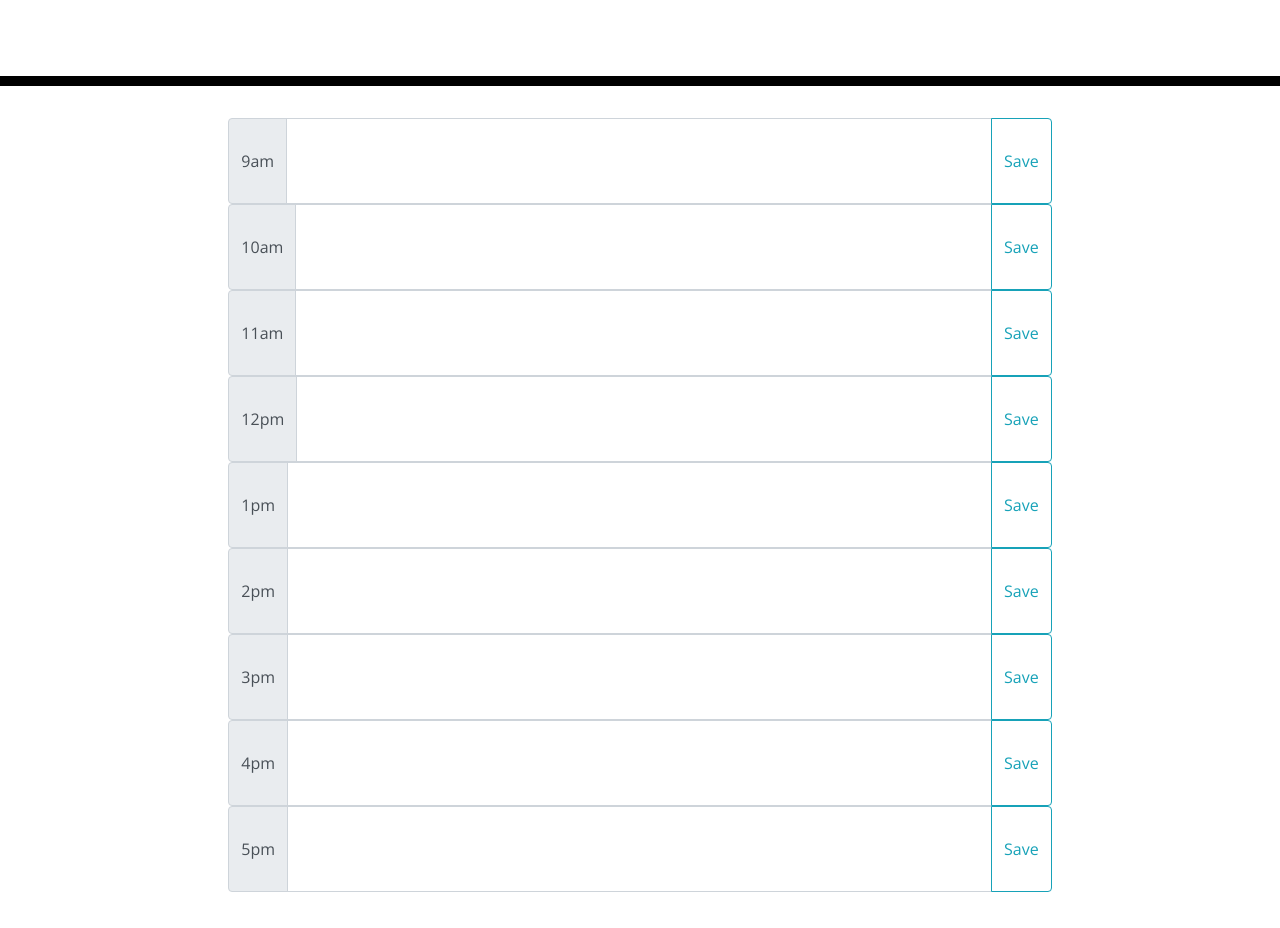
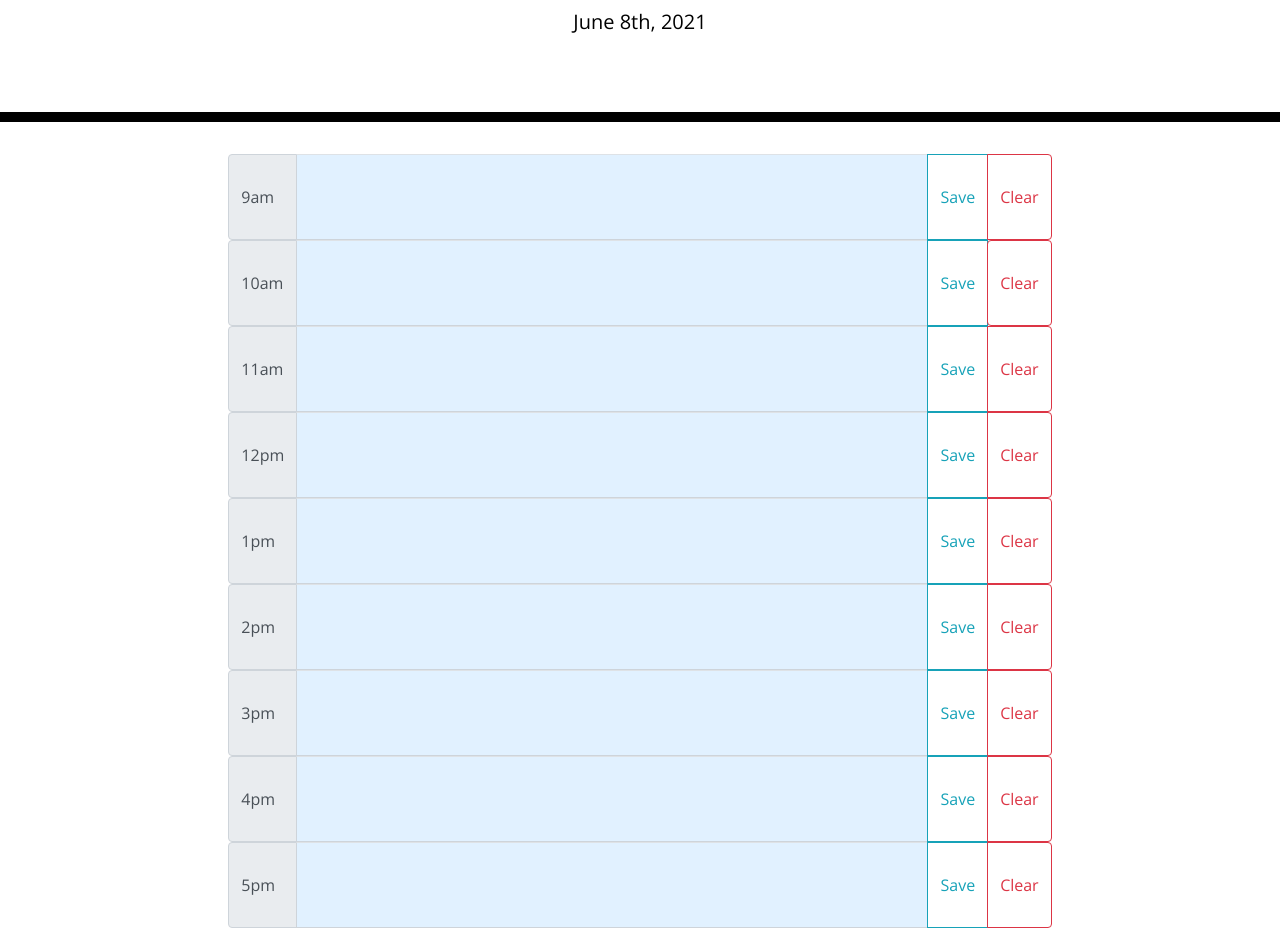
Before and after one commit to radams017/day-planner, a plain HTML site: page index.html in a window 1280 px wide. Shown: the part 182-1110 px from the top of the page. Before the commit the page ends 1074 px from the top, so only its background shows below. Drawn offline with nearby package versions, Linux system fonts and the light colour scheme; files that its build step writes are made by us from their sources.

Commit message:
added moment conditional formatting and additional clear button

```diff
--- a/assets/script.js
+++ b/assets/script.js
@@ -6,6 +6,23 @@ $('#currentDay').text(currentDate);
 var biggest = Math.max.apply(Math, $('.input-group-text').map(function(){ return $(this).width(); }).get());
 $('.input-group-text').width(biggest);
 
-$(function timeColor() {
-    $('.content')
-})
+// format color based on what time it is
+var currentTime = moment().format('HH');
+
+$(document).ready(function(){
+    var idArr = [];
+        $(".content").each(function(){
+            idArr.push($(this).attr("id"));
+        });
+        for (var i = 0; i < idArr.length; i++) {
+            if (currentTime > idArr[i]){
+                $('.content').css("background-color", "#d3d3d3");
+            } if (currentTime == idArr[i]) {
+                $('.content').css("background-color", "#d2f8d2");
+            } if (currentTime < idArr[i]) {
+                $('.content').css("background-color", "#e1f1ff");
+            }
+        };
+});
+
+// save input to localStorage
--- a/index.html
+++ b/index.html
@@ -9,7 +9,7 @@
   <link rel="stylesheet" href="https://use.fontawesome.com/releases/v5.8.1/css/all.css"
     integrity="sha384-50oBUHEmvpQ+1lW4y57PTFmhCaXp0ML5d60M1M7uH2+nqUivzIebhndOJK28anvf" crossorigin="anonymous" />
   <link href="https://fonts.googleapis.com/css?family=Open+Sans&display=swap" rel="stylesheet" />
-  <link rel="stylesheet" href="style.css" />
+  <link rel="stylesheet" href="./assets/style.css" />
   <title>Work Day Scheduler</title>
 </head>
 
@@ -21,15 +21,18 @@
   </header>
   <div class="container col-lg-8 center-block">
     <!-- Timeblocks go here -->
-    <div class="input-group">
+    <div class="input-group" id="main">
 
       <div class="input-group">
         <div class="input-group-prepend">
           <span class="input-group-text" id="basic-addon2">9am</span>
         </div>
-        <textarea class="form-control w-75 content" id="hour-9" rows="3"></textarea>
+        <textarea class="border-top form-control w-75 content" id="9" rows="3"></textarea>
         <div class=input-group-append>
           <button class="btn btn-outline-info save" type="button">Save</button>
+        </div>
+        <div class=input-group-append>
+          <button class="btn btn-outline-danger clear" type="button">Clear</button>
         </div>
       </div>
 
@@ -37,9 +40,12 @@
         <div class="input-group-prepend">
           <span class="input-group-text" id="basic-addon2">10am</span>
         </div>
-        <textarea class="form-control w-75 content" id="hour-10" rows="3"></textarea>
+        <textarea class="border-top form-control w-75 content" id="10" rows="3"></textarea>
         <div class=input-group-append>
           <button class="btn btn-outline-info save" type="button">Save</button>
+          <div class=input-group-append>
+            <button class="btn btn-outline-danger clear" type="button">Clear</button>
+          </div>
         </div>
       </div>
 
@@ -47,9 +53,12 @@
         <div class="input-group-prepend">
           <span class="input-group-text" id="basic-addon2">11am</span>
         </div>
-        <textarea class="form-control w-75 content" id="hour-11" rows="3"></textarea>
+        <textarea class="border-top form-control w-75 content" id="11" rows="3"></textarea>
         <div class=input-group-append>
           <button class="btn btn-outline-info save" type="button">Save</button>
+        </div>
+        <div class=input-group-append>
+          <button class="btn btn-outline-danger clear" type="button">Clear</button>
         </div>
       </div>
 
@@ -57,9 +66,12 @@
         <div class="input-group-prepend">
           <span class="input-group-text" id="basic-addon2">12pm</span>
         </div>
-        <textarea class="form-control w-75 content" id="hour-12" rows="3"></textarea>
+        <textarea class="border-top form-control w-75 content" id="12" rows="3"></textarea>
         <div class=input-group-append>
           <button class="btn btn-outline-info save" type="button">Save</button>
+        </div>
+        <div class=input-group-append>
+          <button class="btn btn-outline-danger clear" type="button">Clear</button>
         </div>
       </div>
 
@@ -67,9 +79,12 @@
         <div class="input-group-prepend">
           <span class="input-group-text" id="basic-addon2">1pm</span>
         </div>
-        <textarea class="form-control w-75 content" id="hour-13" rows="3"></textarea>
+        <textarea class="border-top form-control w-75 content" id="13" rows="3"></textarea>
         <div class=input-group-append>
           <button class="btn btn-outline-info save" type="button">Save</button>
+        </div>
+        <div class=input-group-append>
+          <button class="btn btn-outline-danger clear" type="button">Clear</button>
         </div>
       </div>
 
@@ -77,9 +92,12 @@
         <div class="input-group-prepend">
           <span class="input-group-text" id="basic-addon2">2pm</span>
         </div>
-        <textarea class="form-control w-75 content" id="hour-9" rows="3"></textarea>
+        <textarea class="border-top form-control w-75 content" id="14" rows="3"></textarea>
         <div class=input-group-append>
           <button class="btn btn-outline-info save" type="button">Save</button>
+        </div>
+        <div class=input-group-append>
+          <button class="btn btn-outline-danger clear" type="button">Clear</button>
         </div>
       </div>
 
@@ -87,9 +105,12 @@
         <div class="input-group-prepend">
           <span class="input-group-text" id="basic-addon2">3pm</span>
         </div>
-        <textarea class="form-control w-75 content" id="hour-14" rows="3"></textarea>
+        <textarea class="border-top form-control w-75 content" id="15" rows="3"></textarea>
         <div class=input-group-append>
           <button class="btn btn-outline-info save" type="button">Save</button>
+        </div>
+        <div class=input-group-append>
+          <button class="btn btn-outline-danger clear" type="button">Clear</button>
         </div>
       </div>
 
@@ -97,9 +118,12 @@
         <div class="input-group-prepend">
           <span class="input-group-text" id="basic-addon2">4pm</span>
         </div>
-        <textarea class="form-control w-75 content" id="hour-15" rows="3"></textarea>
+        <textarea class="border-top form-control w-75 content" id="16" rows="3"></textarea>
         <div class=input-group-append>
           <button class="btn btn-outline-info save" type="button">Save</button>
+        </div>
+        <div class=input-group-append>
+          <button class="btn btn-outline-danger clear" type="button">Clear</button>
         </div>
       </div>
 
@@ -107,9 +131,12 @@
         <div class="input-group-prepend">
           <span class="input-group-text" id="basic-addon2">5pm</span>
         </div>
-        <textarea class="form-control w-75 content" id="hour-16" rows="3"></textarea>
+        <textarea class="border-top form-control w-75 content" id="17" rows="3"></textarea>
         <div class=input-group-append>
           <button class="btn btn-outline-info save" type="button">Save</button>
+        </div>
+        <div class=input-group-append>
+          <button class="btn btn-outline-danger clear" type="button">Clear</button>
         </div>
       </div>
 
@@ -118,7 +145,7 @@
 
   <script src="https://cdnjs.cloudflare.com/ajax/libs/jquery/3.2.1/jquery.min.js"></script>
   <script src="https://cdnjs.cloudflare.com/ajax/libs/moment.js/2.24.0/moment.min.js"></script>
-  <script src="./script.js"></script>
+  <script src="./assets/script.js"></script>
 </body>
 
 </html>
```
